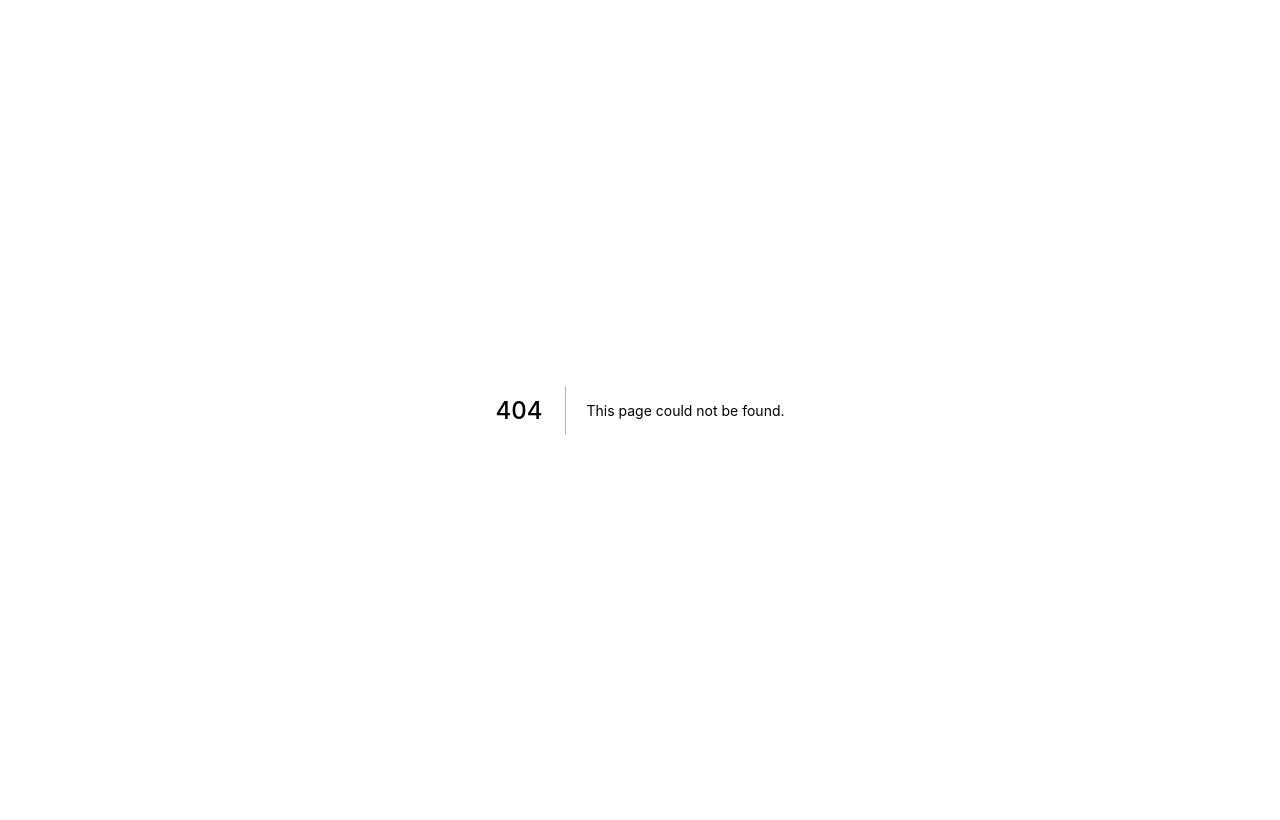
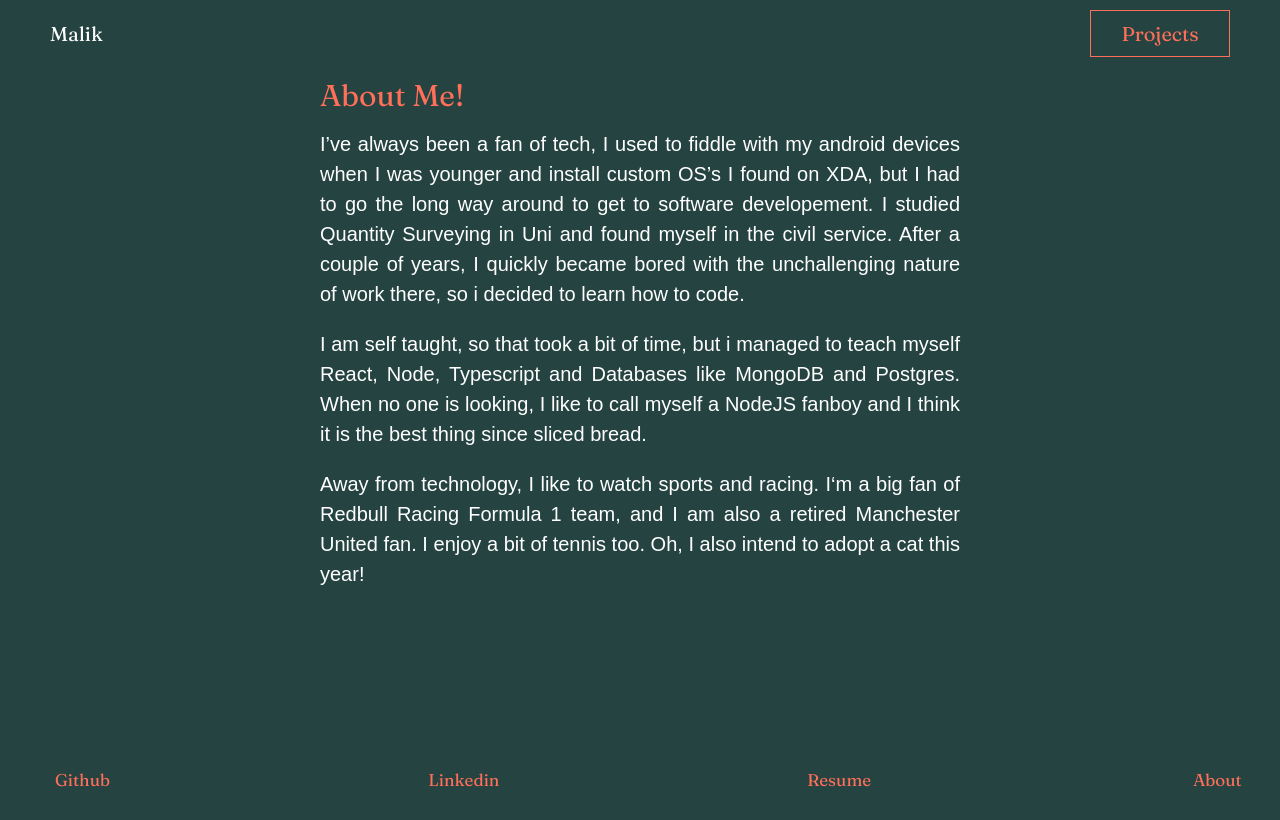
Before and after one commit to Placeholder30/portfolio-version-2, a Next.js app: page /about in a window 1280 px wide. Before the commit this address had no page. Built offline with nearby package versions, Linux system fonts and the light colour scheme.

Commit message:
add about me page

```diff
--- a/components/about/index.tsx
+++ b/components/about/index.tsx
@@ -0,0 +1,32 @@
+import { NextPage } from "next";
+import styles from "./styles.module.scss";
+const About: NextPage = () => {
+  return (
+    <div className={styles.container}>
+      <h1>About Me!</h1>
+      <p>
+        I&rsquo;ve always been a fan of tech, I used to fiddle with my android
+        devices when I was younger and install custom OS&rsquo;s I found on XDA,
+        but I had to go the long way around to get to software developement. I
+        studied Quantity Surveying in Uni and found myself in the civil service.
+        After a couple of years, I quickly became bored with the unchallenging
+        nature of work there, so i decided to learn how to code.
+      </p>
+
+      <p>
+        I am self taught, so that took a bit of time, but i managed to teach
+        myself React, Node, Typescript and Databases like MongoDB and Postgres.
+        When no one is looking, I like to call myself a NodeJS fanboy and I
+        think it is the best thing since sliced bread.
+      </p>
+      <p>
+        Away from technology, I like to watch sports and racing. I&lsquo;m a big
+        fan of Redbull Racing Formula 1 team, and I am also a retired Manchester
+        United fan. I enjoy a bit of tennis too. Oh, I also intend to adopt a
+        cat this year!
+      </p>
+    </div>
+  );
+};
+
+export default About;
--- a/components/about/styles.module.scss
+++ b/components/about/styles.module.scss
@@ -0,0 +1,21 @@
+.container {
+  width: 50vw;
+  margin: 2rem auto;
+  h1 {
+    font-size: 3rem;
+    margin-bottom: 1.5rem;
+    color: #ff6f59;
+  }
+  p {
+    font-size: 2rem;
+    margin-bottom: 2rem;
+    line-height: 3rem;
+    text-align: justify;
+  }
+}
+
+@media screen and (max-width: 500px) {
+  .container {
+    width: 70vw;
+  }
+}
--- /dev/null
+++ b/pages/about.tsx
@@ -0,0 +1,15 @@
+import { NextPage } from "next";
+import About from "../components/about";
+import Footer from "../components/footer";
+import Header from "../components/header";
+
+const AboutPage: NextPage = () => {
+  return (
+    <>
+      <Header />
+      <About />
+      <Footer />
+    </>
+  );
+};
+export default AboutPage;
```
